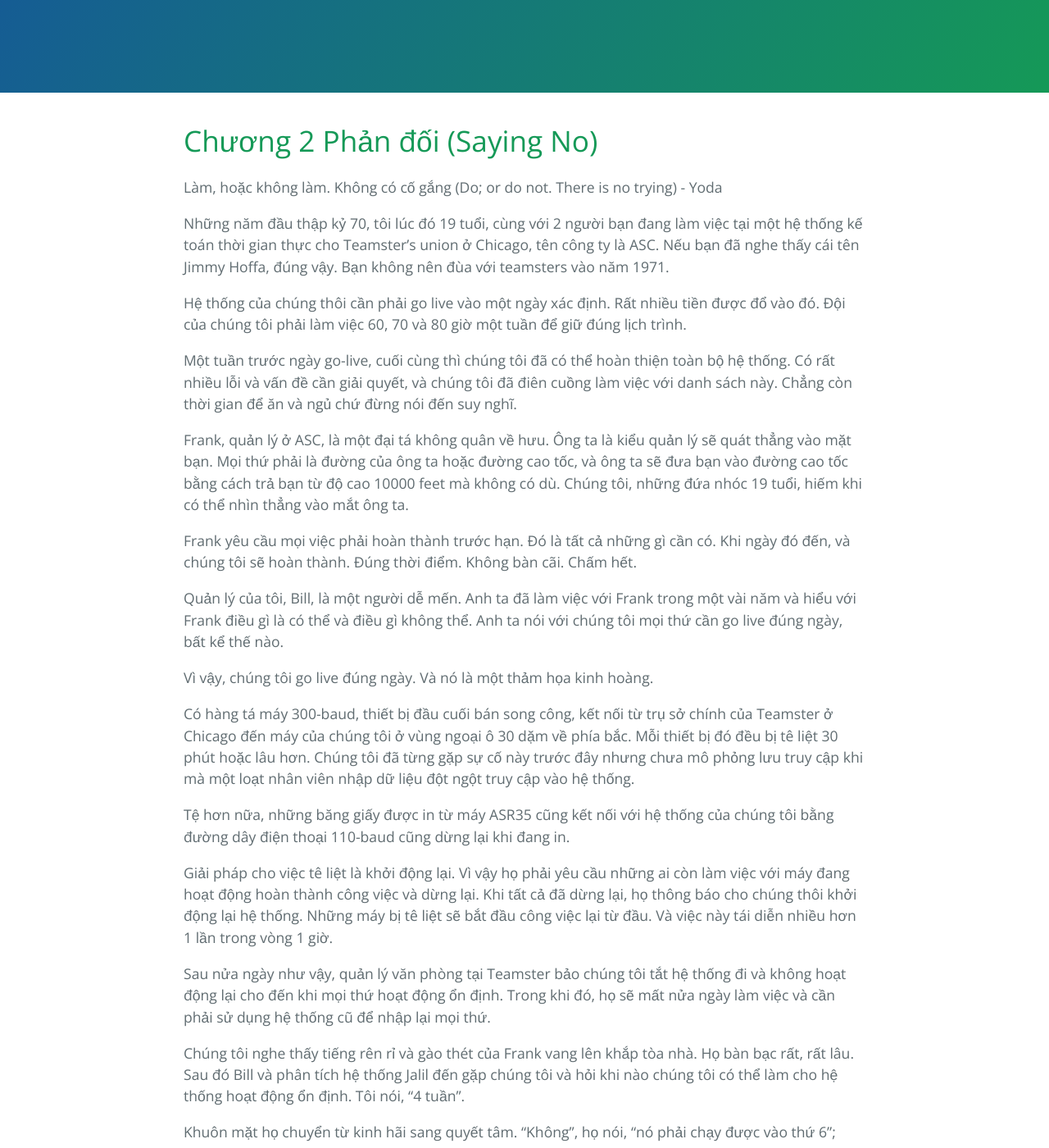
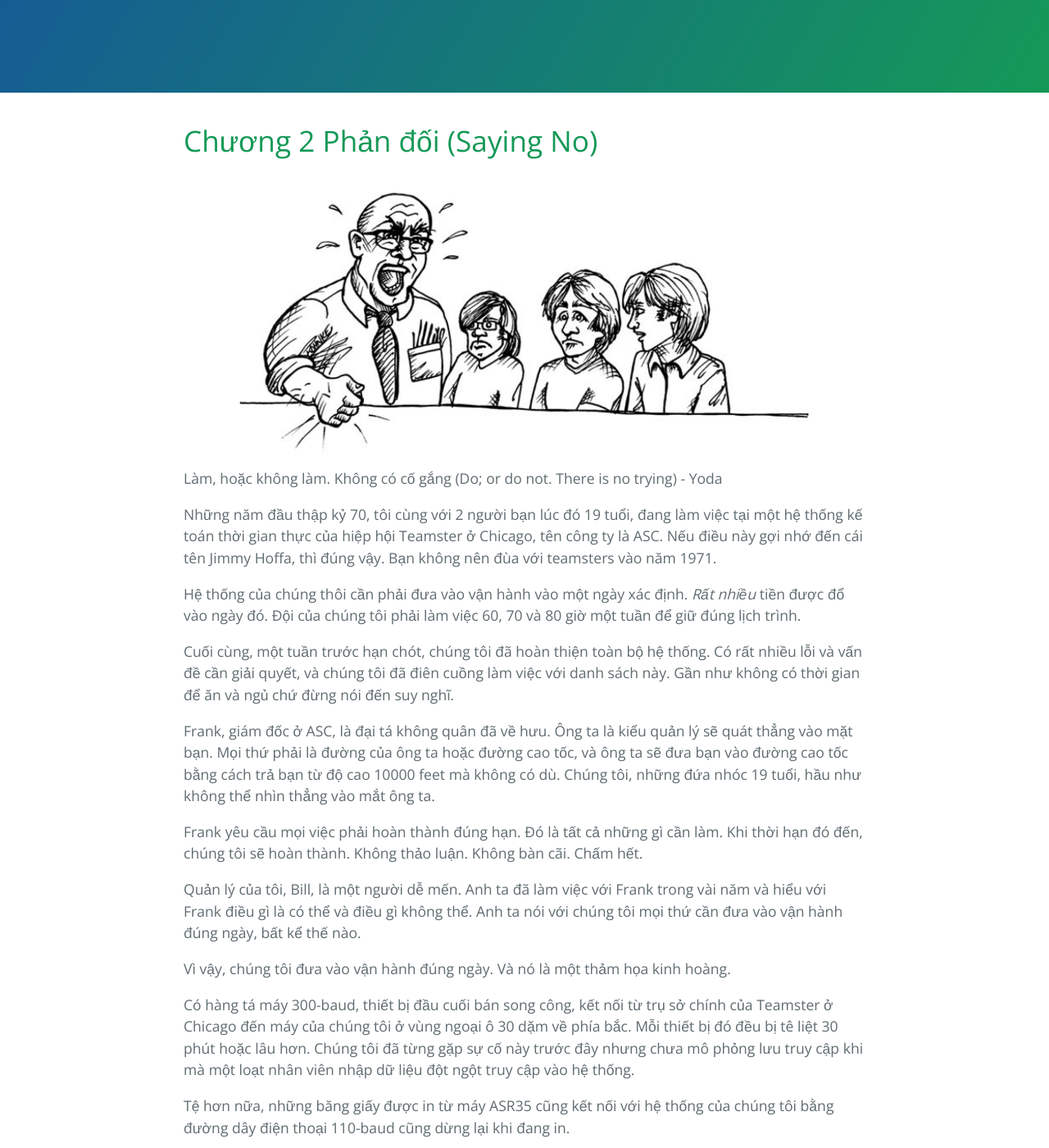
Before and after one commit to HaiBV/haibv.github.io, a Jekyll site: the page built from clean-coder/chapter-2-saying-no.md, in a window 1280 px wide and 1400 px high, scrolled down 204 px. Shown: the whole window at 82% size. Built offline with Jekyll 4.4.1, drawn with Linux system fonts in a browser that asks for light colours; our own code applies the rules of GitHub Pages for plain Markdown files.

Commit message:
Book - The Clean Coder - Correction - C2

```diff
--- a/clean-coder/chapter-2-saying-no.md
+++ b/clean-coder/chapter-2-saying-no.md
@@ -4,21 +4,22 @@ layout: default
 
 # Chương 2 Phản đối (Saying No)
 
+![2-1](images/2-1.png)
 Làm, hoặc không làm. Không có cố gắng (Do; or do not. There is no trying) - Yoda
 
-Những năm đầu thập kỷ 70, tôi lúc đó 19 tuổi, cùng với 2 người bạn đang làm việc tại một hệ thống kế toán thời gian thực cho Teamster's union ở Chicago, tên công ty là ASC. Nếu bạn đã nghe thấy cái tên Jimmy Hoffa, đúng vậy. Bạn không nên đùa với teamsters vào năm 1971.
+Những năm đầu thập kỷ 70, tôi cùng với 2 người bạn lúc đó 19 tuổi, đang làm việc tại một hệ thống kế toán thời gian thực của hiệp hội Teamster ở Chicago, tên công ty là ASC. Nếu điều này gợi nhớ đến cái tên Jimmy Hoffa, thì đúng vậy. Bạn không nên đùa với teamsters vào năm 1971.
 
-Hệ thống của chúng thôi cần phải go live vào một ngày xác định. Rất nhiều tiền được đổ vào đó. Đội của chúng tôi phải làm việc 60, 70 và 80 giờ một tuần để giữ đúng lịch trình.
+Hệ thống của chúng thôi cần phải đưa vào vận hành vào một ngày xác định. _Rất nhiều_ tiền được đổ vào ngày đó. Đội của chúng tôi phải làm việc 60, 70 và 80 giờ một tuần để giữ đúng lịch trình.
 
-Một tuần trước ngày go-live, cuối cùng thì chúng tôi đã có thể hoàn thiện toàn bộ hệ thống. Có rất nhiều lỗi và vấn đề cần giải quyết, và chúng tôi đã điên cuồng làm việc với danh sách này. Chẳng còn thời gian để ăn và ngủ chứ đừng nói đến suy nghĩ.
+Cuối cùng, một tuần trước hạn chót, chúng tôi đã hoàn thiện toàn bộ hệ thống. Có rất nhiều lỗi và vấn đề cần giải quyết, và chúng tôi đã điên cuồng làm việc với danh sách này. Gần như không có thời gian để ăn và ngủ chứ đừng nói đến suy nghĩ.
 
-Frank, quản lý ở ASC, là một đại tá không quân về hưu. Ông ta là kiểu quản lý sẽ quát thẳng vào mặt bạn. Mọi thứ phải là đường của ông ta hoặc đường cao tốc, và ông ta sẽ đưa bạn vào đường cao tốc bằng cách trả bạn từ độ cao 10000 feet mà không có dù. Chúng tôi, những đứa nhóc 19 tuổi, hiếm khi có thể nhìn thẳng vào mắt ông ta.
+Frank, giám đốc ở ASC, là đại tá không quân đã về hưu. Ông ta là kiểu quản lý sẽ quát thẳng vào mặt bạn. Mọi thứ phải là đường của ông ta hoặc đường cao tốc, và ông ta sẽ đưa bạn vào đường cao tốc bằng cách trả bạn từ độ cao 10000 feet mà không có dù. Chúng tôi, những đứa nhóc 19 tuổi, hầu như không thể nhìn thẳng vào mắt ông ta.
 
-Frank yêu cầu mọi việc phải hoàn thành trước hạn. Đó là tất cả những gì cần có. Khi ngày đó đến, và chúng tôi sẽ hoàn thành. Đúng thời điểm. Không bàn cãi. Chấm hết.
+Frank yêu cầu mọi việc phải hoàn thành đúng hạn. Đó là tất cả những gì cần làm. Khi thời hạn đó đến, chúng tôi sẽ hoàn thành. Không thảo luận. Không bàn cãi. Chấm hết.
 
-Quản lý của tôi, Bill, là một người dễ mến. Anh ta đã làm việc với Frank trong một vài năm và hiểu với Frank điều gì là có thể và điều gì không thể. Anh ta nói với chúng tôi mọi thứ cần go live đúng ngày, bất kể thế nào.
+Quản lý của tôi, Bill, là một người dễ mến. Anh ta đã làm việc với Frank trong vài năm và hiểu với Frank điều gì là có thể và điều gì không thể. Anh ta nói với chúng tôi mọi thứ cần đưa vào vận hành đúng ngày, bất kể thế nào.
 
-Vì vậy, chúng tôi go live đúng ngày. Và nó là một thảm họa kinh hoàng.
+Vì vậy, chúng tôi đưa vào vận hành đúng ngày. Và nó là một thảm họa kinh hoàng.
 
 Có hàng tá máy 300-baud, thiết bị đầu cuối bán song công, kết nối từ trụ sở chính của Teamster ở Chicago đến máy của chúng tôi ở vùng ngoại ô 30 dặm về phía bắc. Mỗi thiết bị đó đều bị tê liệt 30 phút hoặc lâu hơn. Chúng tôi đã từng gặp sự cố này trước đây nhưng chưa mô phỏng lưu truy cập khi mà một loạt nhân viên nhập dữ liệu đột ngột truy cập vào hệ thống.
 
```
Also changed, not shown: clean-coder/images/2-1.png (added).
